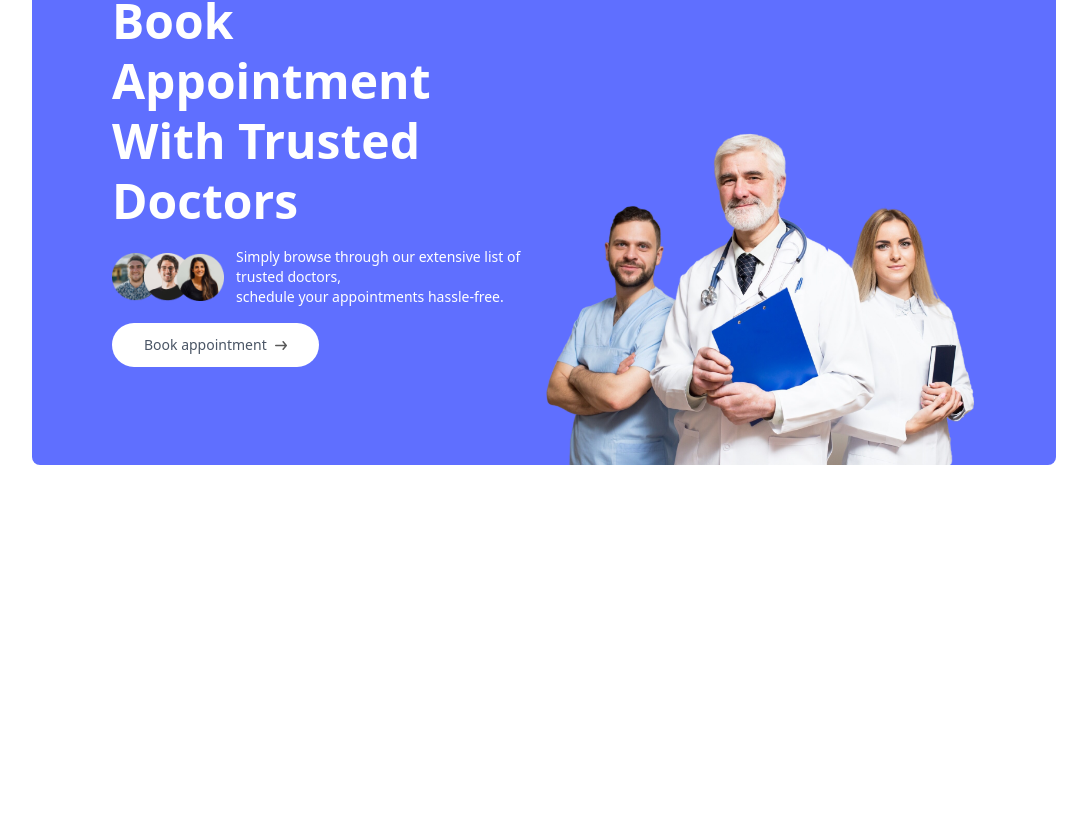
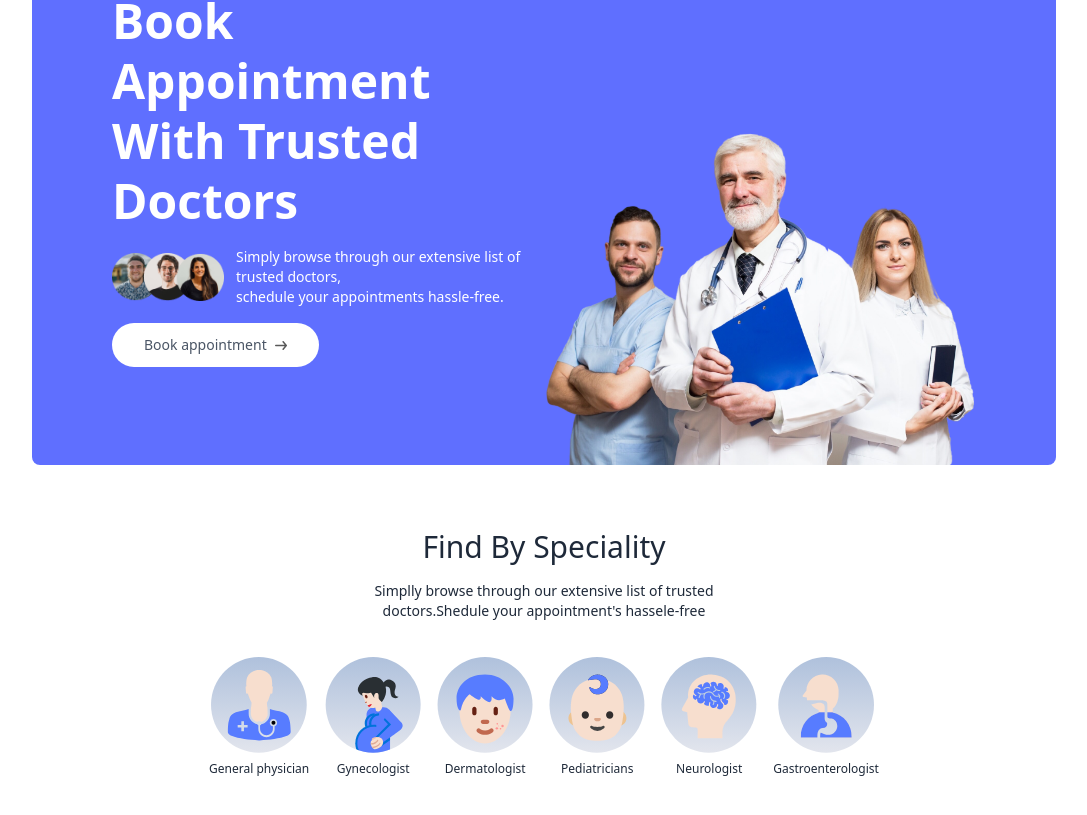
Before and after one commit to Naeem-khndkar55/Doctor-appointment-, a React (Vite) app in the folder frontend/: page / in a window 1280 px wide. Shown: the part 227-1042 px from the top of the page, without its empty margins (96-1183 px from the left). Before the commit the page ends 800 px from the top, so only its background shows below. Built offline with nearby package versions, Linux system fonts and the light colour scheme.

Commit message:
Doctor Speciality filter section done

```diff
--- /dev/null
+++ b/frontend/src/components/SpecialityMenu.jsx
@@ -0,0 +1,32 @@
+import React from "react";
+import { Link } from "react-router-dom";
+import { specialityData } from "../assets/assets";
+const SpecialityMenu = () => {
+  return (
+    <div
+      id="#speciality"
+      className="flex flex-col items-center gap-4 py-16 text-gray-800"
+    >
+      <h1 className="text-3xl font-medium">Find By Speciality</h1>
+      <p className="sm:w-1/3 text-center text-sm">
+        Simplly browse through our extensive list of trusted doctors.Shedule
+        your appointment's hassele-free
+      </p>
+      <div className="flex sm:justify-center gap-4 pt-5 w-full overflow-scroll">
+        {specialityData.map((item, index) => (
+          <Link
+            onClick={() => scrollTo(0, 0)}
+            className="flex flex-col items-center text-xs cursor-pointer flex-shrink-0 hover:translate-y-[-10px] transition-all duration-500"
+            key={index}
+            to={`doctors/${item.speciality}`}
+          >
+            <img className="w-16 sm:w-24 mb-2" src={item.image} alt="" />
+            <p>{item.speciality}</p>
+          </Link>
+        ))}
+      </div>
+    </div>
+  );
+};
+
+export default SpecialityMenu;
--- a/frontend/src/index.css
+++ b/frontend/src/index.css
@@ -2,3 +2,6 @@
 .active hr{
     @apply  block;
 }
+::-webkit-scrollbar{
+    @apply hidden;
+}
--- a/frontend/src/pages/Home.jsx
+++ b/frontend/src/pages/Home.jsx
@@ -1,10 +1,12 @@
 import React from "react";
 import Header from "../components/Header";
+import SpecialityMenu from "../components/SpecialityMenu";
 
 const Home = () => {
   return (
     <div>
       <Header />
+      <SpecialityMenu />
     </div>
   );
 };
```
